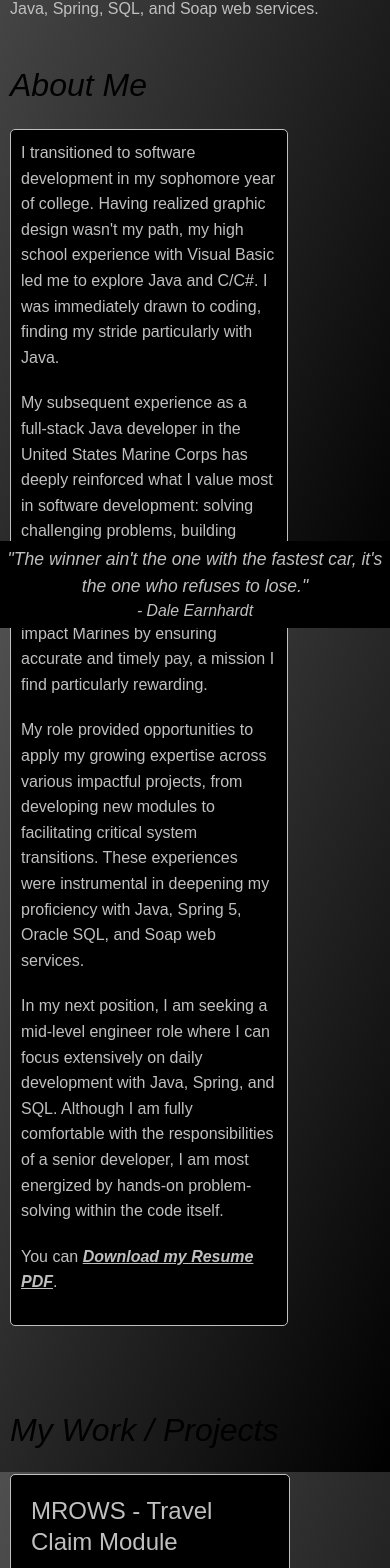
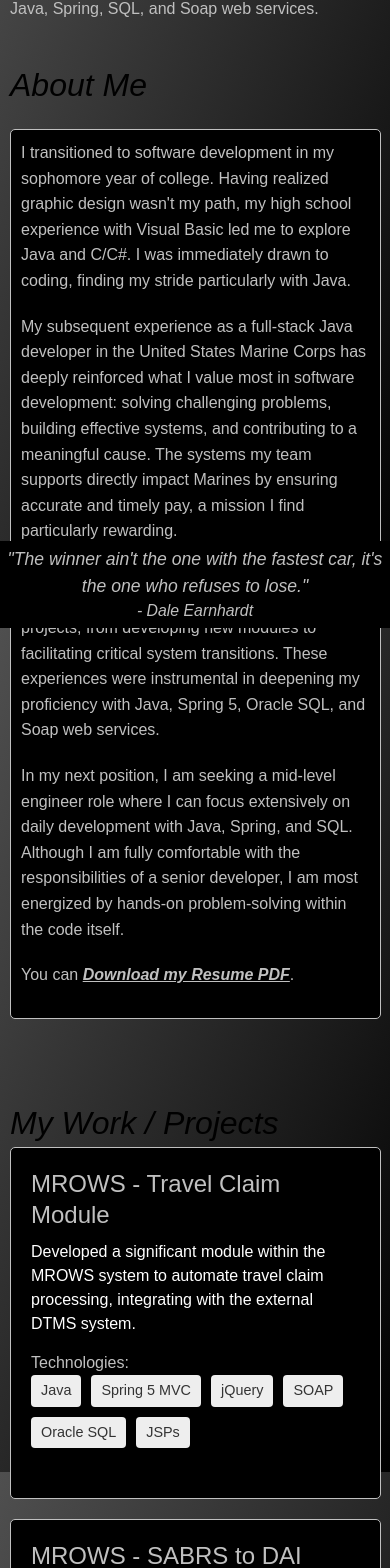
Before and after one commit to ethan5191/portfolio_v2, a Next.js app: page / in a window 390 px wide. Shown: the part 216-1784 px from the top of the page. Built offline with nearby package versions, Linux system fonts and the light colour scheme.

Commit message:
Updated CSS to format mobile better

```diff
--- a/app/page.module.css
+++ b/app/page.module.css
@@ -506,10 +506,20 @@
         margin-bottom: 20px;
     }
 
+    .aboutContent {
+        max-width: 95vw;
+    }
+
     /* Adjust the minimum width for project grid cards/skill category cards on mobile */
     .projectsGrid {
-        grid-template-columns: repeat(auto-fit, minmax(280px, 1fr));
+        grid-template-columns: 1fr;
         gap: 20px;
+        width: 95vw;
+        padding: 0;
+    }
+
+    .projectCard, .skillCategoryCard {
+        width: 95vw;
     }
 
     /* Adjust modal max-width on mobile */
@@ -517,4 +527,8 @@
         max-width: 95vw;
         padding: 20px;
     }
+
+    .contactContent {
+        max-width: 95vw;
+    }
 }
```
